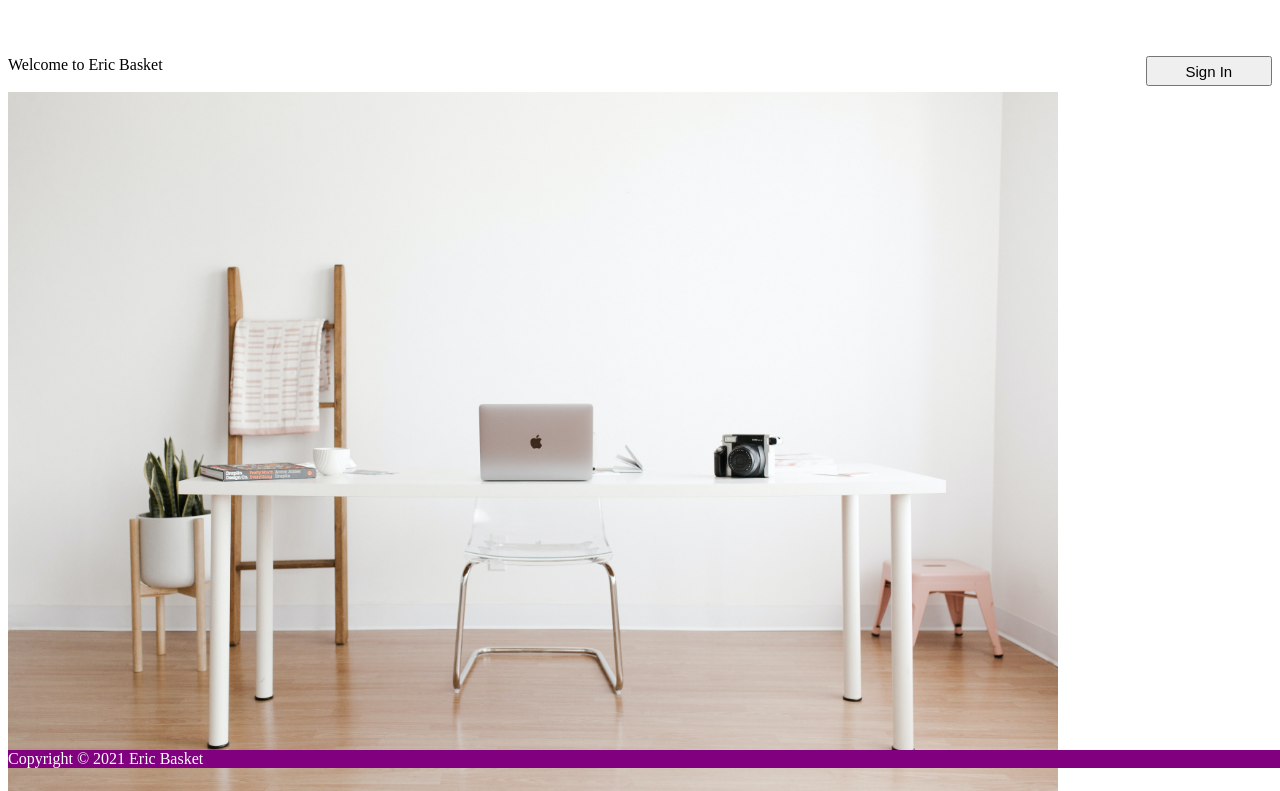
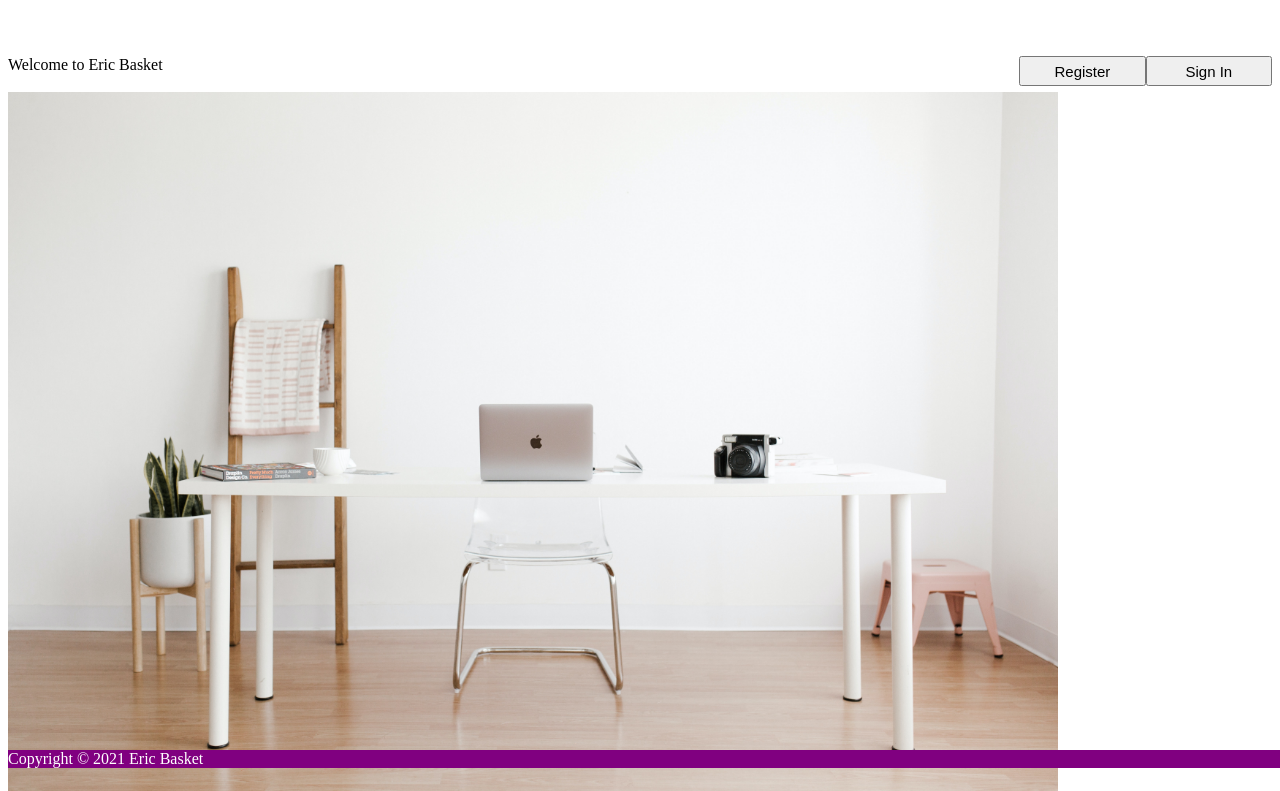
Before and after one commit to liberbell/dj04, a Django app: page / in a window 1280 px wide. Shown: the part 32-823 px from the top of the page. Run offline with Django 3.2, Linux system fonts and the light colour scheme.

Commit message:
homepage8

```diff
--- a/firstProject/project_app1/templates/homepage.html
+++ b/firstProject/project_app1/templates/homepage.html
@@ -13,6 +13,9 @@
     <form method="get" action="signin">
         <button type="submit" style="float:right; width:10%; height: 30px;font-size: 15px;">Sign In</button>
     </form>
+    <form method="get" action="register">
+        <button type="submit" style="float: right; width: 10%; height: 30px; font-size: 15px;">Register</button>
+    </form>
         Welcome to Eric Basket<br><br>
         <img src="/static/background.jpg" width="1050" height="700" style="text-align:center;">
     {% endblock content %}
```
